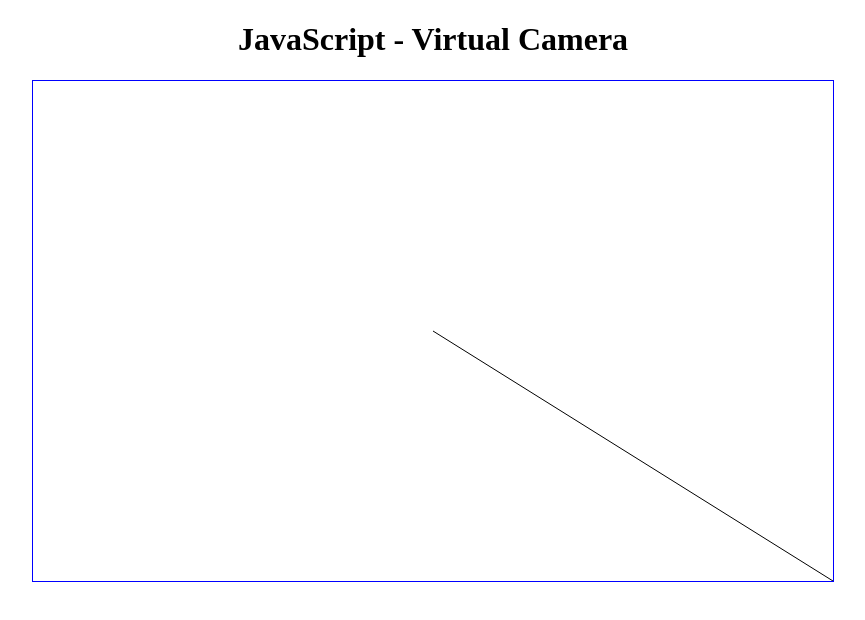
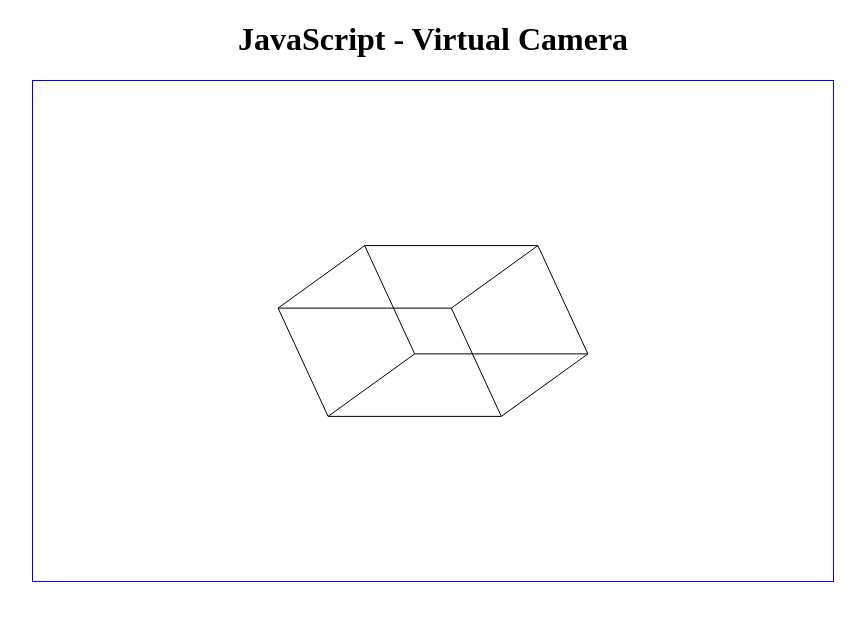
Before and after one commit to czys1244/VirtualCameraJavascript, a plain HTML site: page index.html in a window 1280 px wide. Shown: the whole page, without its empty margins (207-1072 px from the left). Drawn offline with Linux system fonts and the light colour scheme.

Commit message:
cube render

```diff
--- a/index.html
+++ b/index.html
@@ -14,6 +14,7 @@
 
     <canvas id="canvas" height="500" width="800">
     </canvas>
+    <script src="js/rotation.js"></script>
     <script src="js/createPerspectiveMatrix.js"></script>
     <script src="js/mult.js"></script>
     <script src="js/drawLine.js"></script>
--- a/js/app.js
+++ b/js/app.js
@@ -6,28 +6,51 @@ function drawSquare(ctx,x1,y1,x2,y2){
     drawLine(ctx, [x1, y2], [x2, y2]);
     drawLine(ctx, [x2, y2], [x2, y1]);
 }
-function drawCube(ctx,p){
-  drawLine(ctx, [p[0][0], p[0][1]], [p[1][0], [1][1]]);
-  console.log(p);
-  // console.log(p[01]);
 
+function drawCube(ctx,c){
+  connect(ctx,c,0,1);
+  connect(ctx,c,1,2);
+  connect(ctx,c,2,3);
+  connect(ctx,c,3,0);
+
+  connect(ctx,c,0,7);
+  connect(ctx,c,3,4);
+  connect(ctx,c,2,5);
+  connect(ctx,c,1,6);
+
+  connect(ctx,c,4,5);
+  connect(ctx,c,5,6);
+  connect(ctx,c,6,7);
+  connect(ctx,c,7,4);
+}
+function connect(ctx,cube,a,b){
+
+  drawLine(ctx, [cube[a][0], cube[a][1]], [cube[b][0], cube[b][1]]);
 }
 if (canvas.getContext) {
     addEventListener("keydown", (event) => { });
     document.onkeydown = checkKey;
     const ctx = canvas.getContext('2d');
-    drawLine(ctx, [0, 0], [1, 1]);
-    // drawLine(ctx, [500, 0], [0, 400]);
+    // drawLine(ctx, [-0.25, -0.25], [0.25, 0.25]);
     // drawSquare(ctx, 300, 400, 500, 200);
-    cubeXYZ = [[1,1,1,1],[1,1,0.5,1],[1.5,1,0.5,1],[1.5,1,1,1],[1.5,1.5,1,1],[1.5,1.5,0.5,1],[1,1.5,0.5,1],[1,1.5,1,1]];
+    cubeXYZ = [[-0.25,-0.25,0.25,1],[-0.25,-0.25,-0.25,1],[0.25,-0.25,-0.25,1],[0.25,-0.25,0.25,1],[0.25,0.25,0.25,1],[0.25,0.25,-0.25,1],[-0.25,0.25,-0.25,1],[-0.25,0.25,0.25,1]];
     pmatrix=createPerspectiveMatrix(60,5/8,120,1000);
-    // cubeXYZ.forEach((e,index) => {
-    //   let res = multv(pmatrix,e);
-    //   res[0] = res[0] / res[2];
-    //   res[1] = res[1] / res[2];
-    //   res[2] = res[2] / res[2];
-    //   // console.log(res);
-    //   cubeXYZ[index] =res;
-    // });
-    // drawCube(ctx,cubeXYZ);
+    rxmatrix=createXRotationMatrix(30);
+    rymatrix=createYRotationMatrix(30);
+    cubeXYZ.forEach((e,index) => {
+      let res = multv(rxmatrix,e);
+      res=multv(rymatrix,res);
+      console.log(res);
+      if (res[3]!=0){
+        res[0] = res[0] / res[3];
+        res[1] = res[1] / res[3];
+        res[2] = res[2] / res[3];
+        res[3]=res[3]/res[3];
+      }
+
+      console.log(res);
+      cubeXYZ[index] =res;
+    });
+    console.log(cubeXYZ);
+    drawCube(ctx,cubeXYZ);
 }
--- /dev/null
+++ b/js/rotation.js
@@ -0,0 +1,18 @@
+function createXRotationMatrix(fov){
+    let rxmatrix = [
+        [1, 0, 0, 0],
+        [0, Math.cos((fov)*Math.PI/180), -Math.sin((fov)*Math.PI/180), 0],
+        [0, Math.sin((fov)*Math.PI/180),Math.cos((fov)*Math.PI/180),0],
+        [0, 0, 0, 1]
+      ];
+    return rxmatrix;
+  }
+  function createYRotationMatrix(fov){
+    let rymatrix = [
+        [Math.cos((fov)*Math.PI/180), 0, Math.sin((fov)*Math.PI/180), 0],
+        [0, 1, 0, 0],
+        [-Math.sin((fov)*Math.PI/180),0,Math.cos((fov)*Math.PI/180),0],
+        [0, 0, 0, 1]
+      ];
+    return rymatrix;
+  }
```
